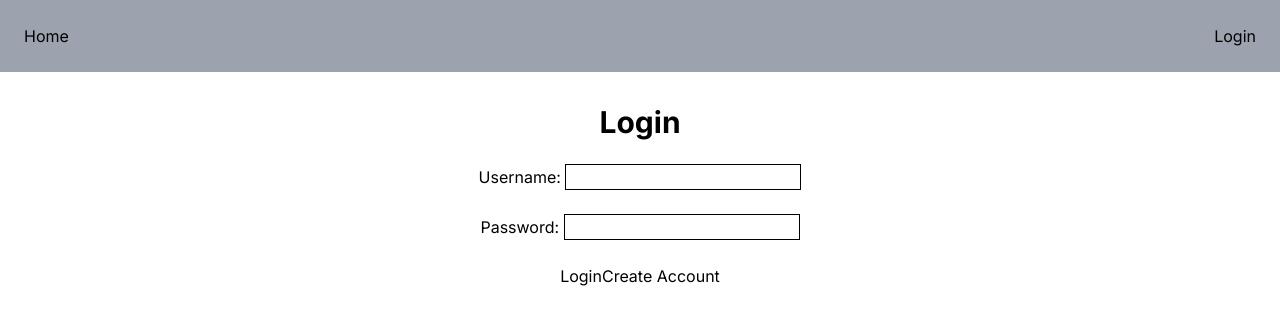
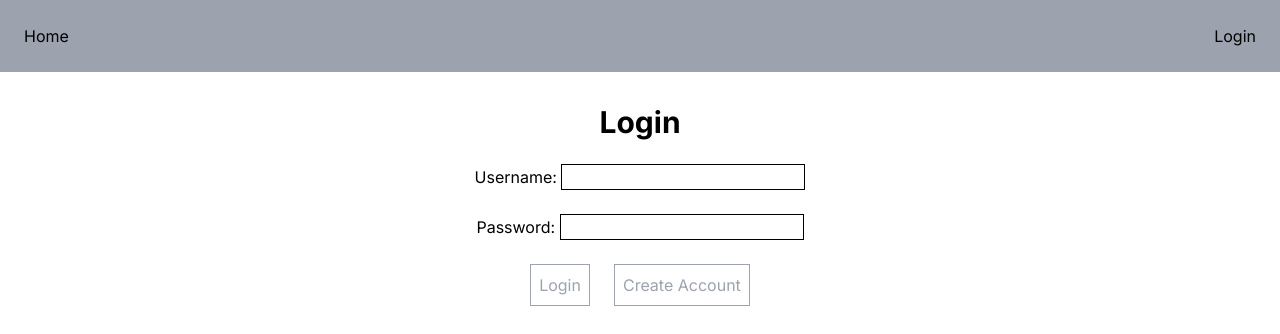
Before and after one commit to loganwyas/psd-library-project, a Next.js app in the folder client/: page /login in a window 1280 px wide. Shown: the top 334 px of the page. Built offline with nearby package versions, Linux system fonts and the light colour scheme.

Commit message:
Add error checking

```diff
--- a/client/src/app/login/page.tsx
+++ b/client/src/app/login/page.tsx
@@ -8,6 +8,7 @@ const cookies = new Cookies();
 export default function Login() {
   const [username, setUsername] = useState("");
   const [password, setPassword] = useState("");
+  const [error, setError] = useState("");
   const [loggingIn, setLogging] = useState(false);
 
   const server = "http://127.0.0.1:5001/";
@@ -17,7 +18,7 @@ export default function Login() {
       method: "POST",
       body: JSON.stringify({
         username: username.trim(),
-        password,
+        password: password.trim(),
         role: "user",
       }),
       headers: {
@@ -30,8 +31,8 @@ export default function Login() {
           return response.json();
         } else {
           let message = creatingAccount
-            ? "Failed to create an account"
-            : "Failed to login";
+            ? "Failed to create an account. This is most likely because the username already exists."
+            : "Failed to login. This is most likely because the username or password are incorrect.";
           throw new Error(message);
         }
       })
@@ -39,7 +40,11 @@ export default function Login() {
         cookies.set("user", user, { path: "/" });
         setLogging(true);
       })
-      .catch((error) => console.log(error));
+      .catch((error: Error) => setError(error.message));
+  }
+
+  function inputFilled() {
+    return !(username.trim() !== "" && password.trim() !== "");
   }
 
   useEffect(() => {
@@ -54,17 +59,48 @@ export default function Login() {
       <h1 className="text-3xl font-bold">Login</h1>
       <br />
       <label htmlFor="username">Username: </label>
-      <input onChange={(e) => setUsername(e.target.value)} id="username" />
+      <input
+        onChange={(e) => setUsername(e.target.value)}
+        id="username"
+        className="px-1"
+      />
       <br />
       <br />
       <label htmlFor="password">Password: </label>
-      <input onChange={(e) => setPassword(e.target.value)} id="password" />
+      <input
+        onChange={(e) => setPassword(e.target.value)}
+        id="password"
+        className="px-1"
+      />
       <br />
       <br />
       <div>
-        <button onClick={() => login(false)}>Login</button>
-        <button onClick={() => login(true)}>Create Account</button>
+        <button
+          onClick={() => login(false)}
+          className={
+            "mr-3 p-2 border border-solid border-black " +
+            (inputFilled() ? "text-gray-400 border-gray-400" : "")
+          }
+          disabled={inputFilled()}
+        >
+          Login
+        </button>
+        <button
+          onClick={() => login(true)}
+          className={
+            "ml-3 p-2 border border-solid border-black " +
+            (inputFilled() ? "text-gray-400 border-gray-400" : "")
+          }
+          disabled={inputFilled()}
+        >
+          Create Account
+        </button>
       </div>
+      {error && (
+        <div className="mt-10">
+          <p className="text-red-400">{error}</p>
+        </div>
+      )}
     </div>
   );
 }
```
